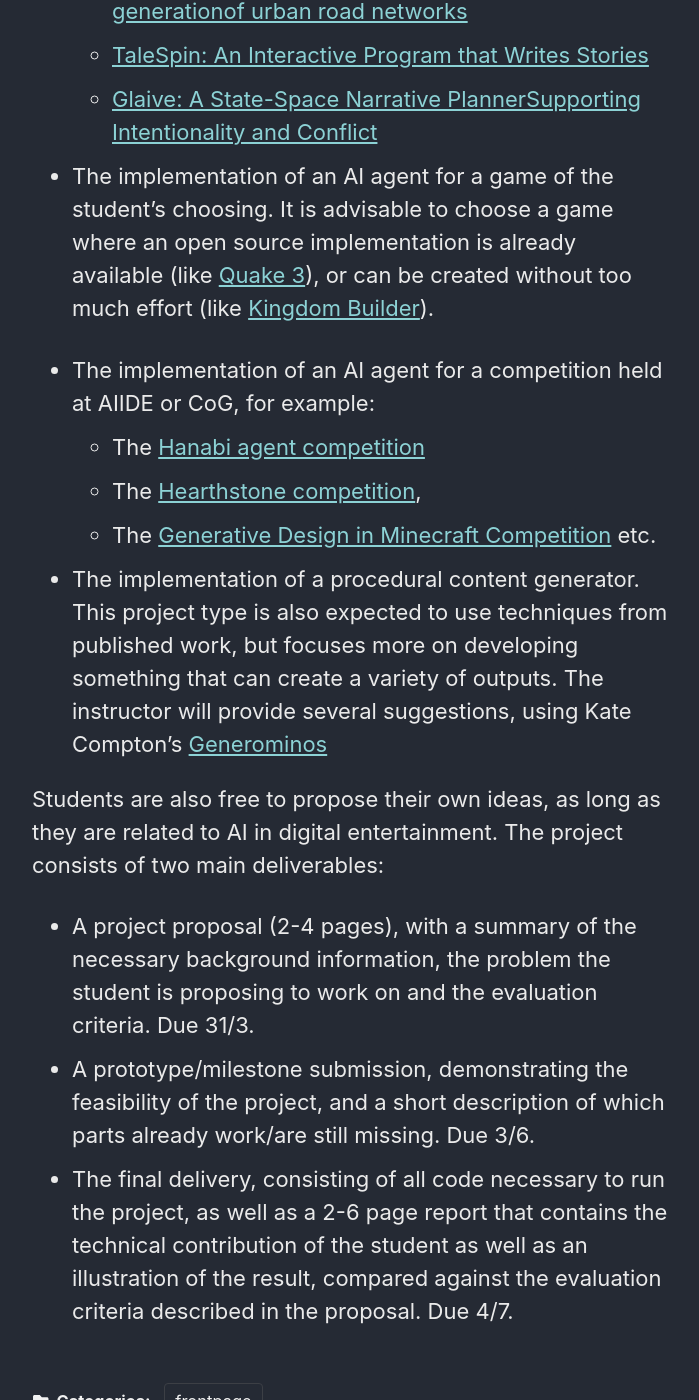
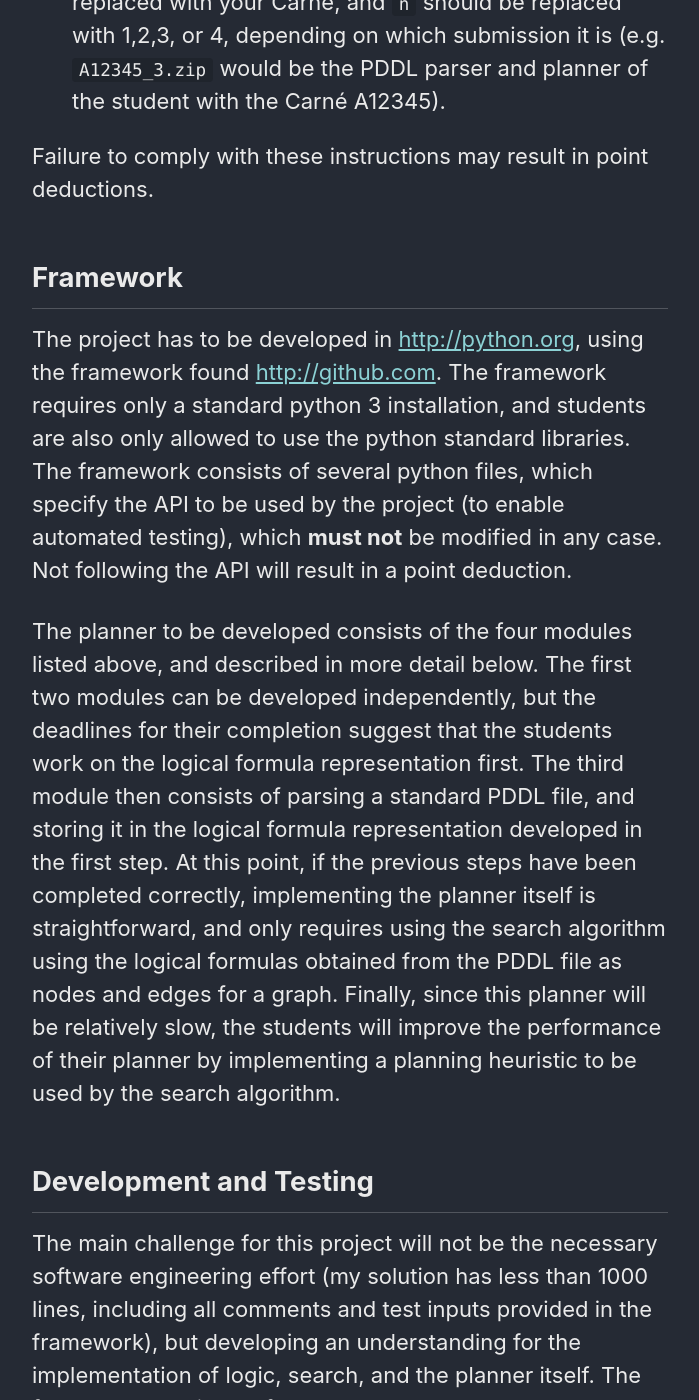
Before and after one commit to yawgmoth/PF-3335, a Jekyll site: the page built from _pages/project.md, in a window 1280 px wide and 1400 px high, scrolled down 1109 px. Shown: the whole window, without its empty margins (290-989 px from the left). Built offline with Jekyll 4.4.1, drawn with Linux system fonts in a browser that asks for light colours; cached includes are drawn as plain includes; nearby versions of some CDN libraries; some of the changed text lies outside the part shown.

Commit message:
add some details about project

````diff
--- a/_config.yml
+++ b/_config.yml
@@ -19,10 +19,10 @@ locale                   : "en-US"
 title                    : "PF-3341"
 title_separator          : "-"
 name                     : "Markus Eger"
-description              : "PF-3341 - AI in Digital Entertainment - course website"
-url                      : https://yawgmoth.github.io/pf-3341 # the base hostname & protocol for your site e.g. "https://mmistakes.github.io"
+description              : "PF-3335 - AI Planning - course website"
+url                      : https://yawgmoth.github.io/pf-3335 # the base hostname & protocol for your site e.g. "https://mmistakes.github.io"
 baseurl                  : # the subpath of your site, e.g. "/blog"
-repository               : yawgmoth/pf-3341 # GitHub username/repo-name e.g. "mmistakes/minimal-mistakes"
+repository               : yawgmoth/pf-3335 # GitHub username/repo-name e.g. "mmistakes/minimal-mistakes"
 teaser                   : # path of fallback teaser image, e.g. "/assets/images/500x300.png"
 # breadcrumbs            : false # true, false (default)
 words_per_minute         : 200
--- a/_pages/project.md
+++ b/_pages/project.md
@@ -8,34 +8,113 @@ frontpageorder: 2
 categories: [frontpage]
 ---
 
-In addition to lectures and presentations in class, there is also a lab, PF-3342, corresponding to the class. For the lab, the students will work individually on a project, choosing one of the following topics:
+Note: Work in Progress.
 
-  - The implementation and/or application of an AI technique published at an appropriate conference or workshop, like [AIIDE](http://aiide.org), [CIG](http://www.ieee-cig.org/), [PCG](https://www.pcgworkshop.com/) or [EXAG](http://exag.org). Examples for suitable papers are:
-    * [Procedural Generation of Roads](https://www.researchgate.net/publication/229707505_Procedural_Generation_of_Roads)
-    * [Addressing the Elephant in the Room: Opinionated Virtual Characters](http://www.exag.org/wp-content/uploads/2018/10/AIIDE-18_Upload_123.pdf)
-    * [Desire Path-Inspired Procedural Placement of Coins in a Platformer Game](http://www.exag.org/wp-content/uploads/2018/10/AIIDE-18_Upload_117.pdf)
-    * [Poetic sound similarity vectors using phonetic features](https://aaai.org/ocs/index.php/AIIDE/AIIDE17/paper/view/15879/15227)
-    * [Social Simulation for Social Justice](https://www.aaai.org/ocs/index.php/AIIDE/AIIDE17/paper/viewFile/15917/15221)
-    * [ProcDefense — A Game Framework for Procedural Player Skill Training](https://www.aaai.org/ocs/index.php/AIIDE/AIIDE17/paper/viewFile/15904/15232)
-    * [POMCP with Human Preferences in Settlers of Catan](https://www.aaai.org/ocs/index.php/AIIDE/AIIDE18/paper/viewFile/18091/17217)
-    * [Exhaustive and Semi-Exhaustive Procedural Content Generation](https://www.cs.du.edu/~sturtevant/papers/sturtevant18epcg.pdf)
-    * [Tarot-based narrative generation](https://dl.acm.org/citation.cfm?id=3235819)
-    * [Generating Levels That Teach Mechanics](https://arxiv.org/pdf/1807.06734.pdf)
-    * [A semantic approach to patch-based procedural generationof urban road networks](https://www.researchgate.net/profile/Rafael_Bidarra/publication/319370642_A_semantic_approach_to_patch-based_procedural_generation_of_urban_road_networks/links/59c185fca6fdcc69b92bc55a/A-semantic-approach-to-patch-based-procedural-generation-of-urban-road-networks.pdf)
-    * [TaleSpin: An Interactive Program that Writes Stories](https://www.cs.utah.edu/nlp/papers/talespin-ijcai77.pdf)
-    * [Glaive: A State-Space Narrative PlannerSupporting Intentionality and Conflict](https://www.aaai.org/ocs/index.php/AIIDE/AIIDE14/paper/viewFile/8991/8931)
+Overview
+--------
 
-  - The implementation of an AI agent for a game of the student's choosing. It is advisable to choose a game where an open source implementation is already available (like [Quake 3](https://github.com/id-Software/Quake-III-Arena)), or can be created without too much effort (like [Kingdom Builder](https://tesera.ru/images/items/67425/Kingdom_Builder_Rules_US.pdf)).
+In the project for the class the students will develop a simple planner in python. To do this, the students will develop four separate modules, each with its own requirements and deadline:
 
-  - The implementation of an AI agent for a competition held at AIIDE or CoG, for example:
-    * The [Hanabi agent competition](http://hanabi.fosslab.uk/index.html)
-    * The [Hearthstone competition](https://github.com/ADockhorn/SabberStone),
-    * The [Generative Design in Minecraft Competition](http://gendesignmc.engineering.nyu.edu/) etc.
+ 1. A representation of logical formulas, due ??, worth 15 points (+ optionally 5 bonus points)
+ 2. A search algorithm, due ??, worth 15 points
+ 3. A parser for PDDL planning domains and problems, and the planner itself, due , worth 15 points
+ 4. A planning heuristic, due ??, worth 10 points
 
-  - The implementation of a procedural content generator. This project type is also expected to use techniques from published work, but focuses more on developing something that can create a variety of outputs. The instructor will provide several suggestions, using Kate Compton's [Generominos](http://www.galaxykate.com/generominos/)
+All due dates are given as anywhere-on-earth, i.e. 23:59 UCT-12. See below for the penalty for late submissions.
+Submissions should be made by email, and can come in one of two forms:
+  - (Preferred) You store your code in a github repository (e.g. by cloning the framework), add me as a contributor, and email me the **hash** of the commit to use for your submission
+  - Email me a zip file containing all source code **in the root directory**, named `carne_n.zip`, where `carne` should be replaced with your Carn&eacute;, and `n` should be replaced with 1,2,3, or 4, depending on which submission it is (e.g. `A12345_3.zip` would be the PDDL parser and planner of the student with the Carn&eacute; A12345).
 
-Students are also free to propose their own ideas, as long as they are related to AI in digital entertainment. The project consists of two main deliverables:
+Failure to comply with these instructions may result in point deductions.
 
-  * A project proposal (2-4 pages), with a summary of the necessary background information, the problem the student is proposing to work on and the evaluation criteria. Due 31/3.
-  * A prototype/milestone submission, demonstrating the feasibility of the project, and a short description of which parts already work/are still missing. Due 3/6.
-  * The final delivery, consisting of all code necessary to run the project, as well as a 2-6 page report that contains the technical contribution of the student as well as an illustration of the result, compared against the evaluation criteria described in the proposal. Due 4/7.
+
+Framework
+---------
+
+The project has to be developed in [http://python.org](python 3), using the framework found [http://github.com](here). The framework requires only a standard python 3 installation, and students are also only allowed to use the python standard libraries.
+The framework consists of several python files, which specify the API to be used by the project (to enable automated testing), which **must not** be modified in any case. Not following the API will result in a point deduction.
+
+The planner to be developed consists of the four modules listed above, and described in more detail below. The first two modules can be developed independently, but the deadlines for their completion suggest that the students
+work on the logical formula representation first. The third module then consists of parsing a standard PDDL file, and storing it in the logical formula representation developed in the first step. At this point, if the previous
+steps have been completed correctly, implementing the planner itself is straightforward, and only requires using the search algorithm using the logical formulas obtained from the PDDL file as nodes and edges for a graph.
+Finally, since this planner will be relatively slow, the students will improve the performance of their planner by implementing a planning heuristic to be used by the search algorithm.
+
+Development and Testing
+-----------------------
+
+The main challenge for this project will not be the necessary software engineering effort (my solution has less than 1000 lines, including all comments and test inputs provided in the framework), but developing an understanding
+for the implementation of logic, search, and the planner itself. The framework provides a few test cases, that mostly serve to demonstrate the expected input, and students are expected to come up with their own additional
+tests. Writing tests, and particularly coming up with difficult scenarios, greatly aids understanding the problem to be solved. This is particularly true for the logical reasoning system, and the pathfinding problem. For
+the planner itself, since we are using the PDDL standard, there are many existing problems to be found online. However, since our planner will be not be as full-featured as state-of-the-art planners it may have difficulty
+parsing and solving all of these problems. Below, some problems that should be solvable by our planner are referred to, but students should also write at least one domain and problem of their own.
+
+
+Logical Formula Representation
+------------------------------
+
+The goal of this task is to develop a class structure representing logical formulas and worlds, that support querying whether or not a world models a formula, and applying changes to the world. The input is given as
+an abstract syntax tree of the logical formulas in question. Later on, in task 3, we will generate these abstract syntax trees by parsing PDDL files, but for now we'll just assume that they are provided. The file
+`expressions.py` describes the expected API and provides some examples for the expected capabilities. The students will have to implement the functions
+
+   - `make_expression`, which turns an abstract syntax tree into a suitable python object representing an expression
+   - `make_world`, which turns a list of atoms and a dictionary of sets into a suitable python object representing a world
+   - `models`, which determines whether a world models an expression, i.e. if the expression holds in that world
+   - `substitute`, which replaces all occurrences of a variable in an expression with a value, and returns a **new** expression with this substitution. This may be used for formulas with quantifiers, but is **required** even if quantifiers are not implemented.
+   - `apply`, which applies an effect, expressed as a logical expression with certain restrictions, to a world, and returns a new world
+
+The return values of `make_expression`, `make_world`, `substitute` and `apply` will only be used to pass them into these functions. `models`, on the other hand, **has** to return a truth value, `True` if the world models the
+expression, and `False` otherwise. The format of the Abstract Syntax Tree passed to the `make_*` functions is described in more detail in the doc strings of `expressions.py`, but a typical input could look like this:
+```
+("and",
+        ("not", ("at", "home", "mickey")),
+        ("or",
+              ("at", "park", "mickey"),
+              ("at", "store", "mickey"),
+              ("at", "theater", "mickey"),
+              ("at", "airport", "mickey")),
+        ("imply",
+                  ("friends", "mickey", "minny"),
+                  ("forall",
+                            ("?l", "-", "Locations"),
+                            ("imply",
+                                    ("at", "?l", "mickey"),
+                                    ("at", "?l", "minny")))))
+```
+
+A world consists of a set of atoms, which are what is considered to be true, and everything else is considered to be false (Closed World Assumption).
+
+
+Optional, but highly recommended (worth up to 5 bonus points):
+
+   - `when` expressions
+   - Quantifiers `forall` and `exists`
+   - Equality
+
+Because these three operations simplify domain writing significantly, many standard PDDL input files use them, and by including them, our planner will be able to support these files. And once you have the other operators,
+including these three should be fairly straightforward.
+
+Note, if you are wondering why there is this weird extra `-` in the specification of quantified variables: When we parse the PDDL files later on, which are written in a LISP-inspired syntax, we can get the
+Abstract Syntax Tree used in this task almost "for free", but it does include the dash. Rather than complicating the parsing for this edge-case, we will just keep the dash around and ignore it here.
+
+Search Algorithm
+----------------
+
+
+
+PDDL Parser and Planner
+-----------------------
+
+Planning Heuristic and Optimizations
+------------------------------------
+
+Planning Competition (Optional)
+-------------------------------
+
+
+
+Late submission policy
+----------------------
+
+Every submission is due **before** the end of the day (anywhere-on-earth) as noted above. Late submissions will be given a reduced score, which linearly scales to 0% until 48 hours after the submission deadline, as determined
+by the hour and minute I receive the submission email. For example, if the assignment is submitted exactly 24 hours late, the points will be reduced by 50%, but if the assignment is only submitted 5 hours and 23 minutes late,
+the points will be reduced by 11.2%. Extenuating circumstances may be taken into account, **if and only if** they are discussed with the instructor before the assignment deadline.
````
Also changed, not shown: index.html (+4 -4 lines).
